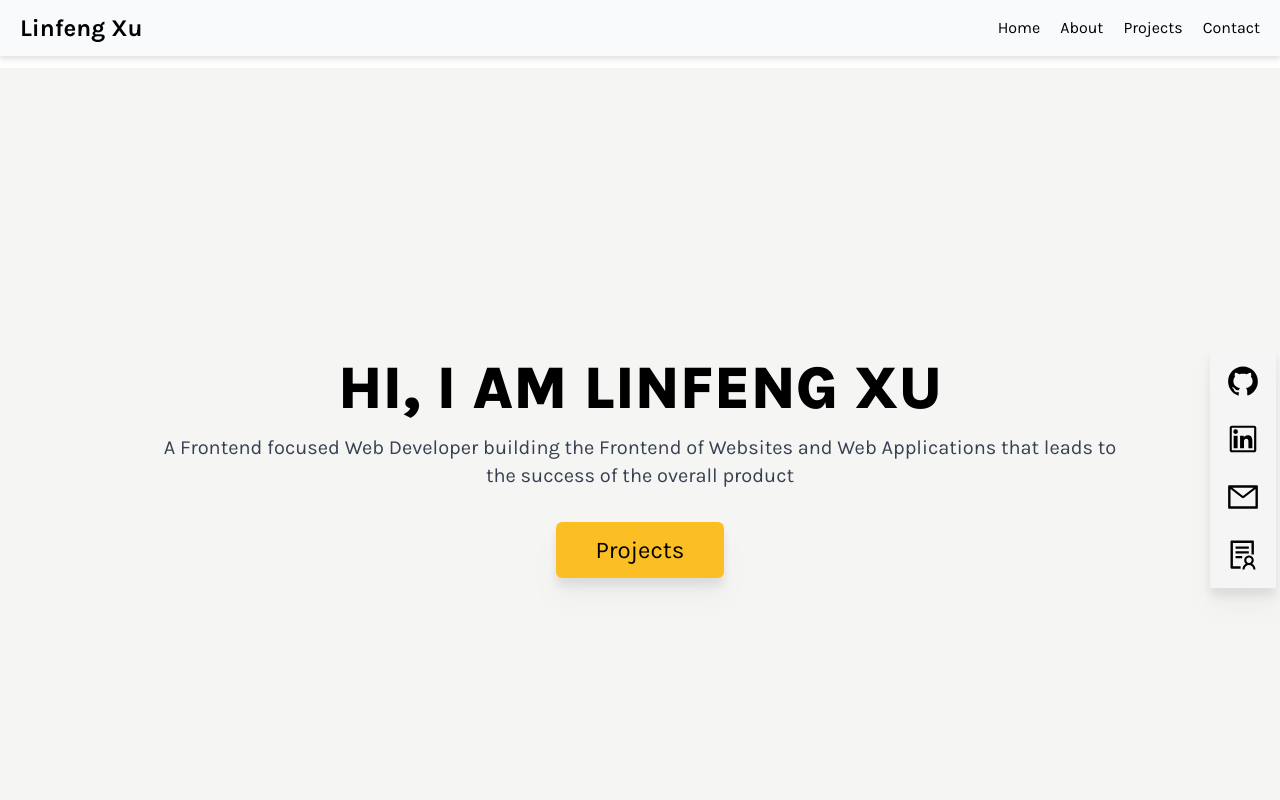
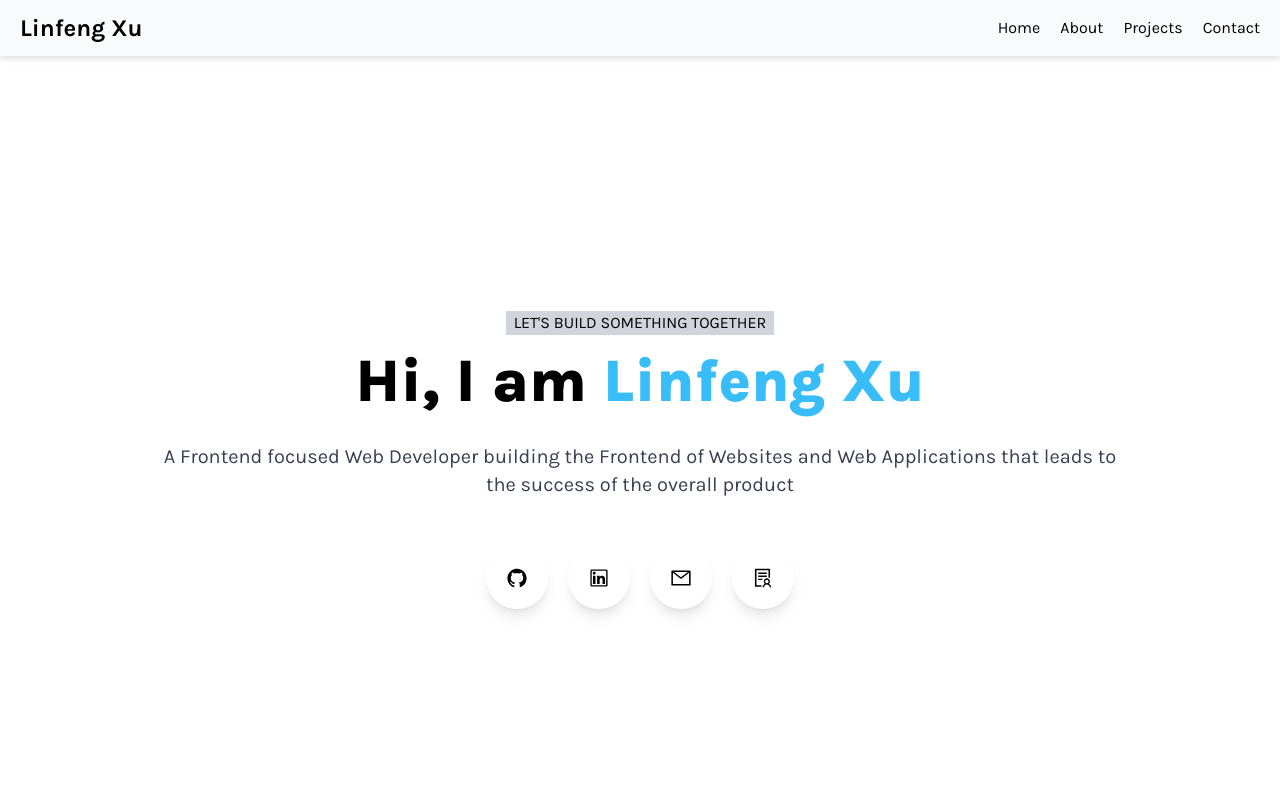
Before and after one commit to whiskey711/my-website-app, a Next.js app: page / in a window 1280 px wide. Shown: the top 800 px of the page. Built offline with nearby package versions, Linux system fonts and the light colour scheme; a web font is replaced by a local one.

Commit message:
home section rework done

```diff
--- a/components/HomeSec.js
+++ b/components/HomeSec.js
@@ -3,54 +3,48 @@ import Router from "next/router";
 
 export default function HomeSec() {
 
-  function gotoProjects() {
-    Router.push("#projects");
-  }
-
   return (
-    <div className="bg-stone-100 min-h-screen flex justify-center items-center">
-      <div className="relative mx-40 text-center">
-        <h1 className="text-6xl font-black uppercase">Hi, I am Linfeng Xu</h1>
-        <p className="text-xl text-gray-700 mt-4 mb-8">A Frontend focused Web Developer building the Frontend of Websites and Web Applications that leads to the success of the overall product</p>
-        <button
-          className="px-10 py-3 bg-amber-400 text-2xl rounded-md drop-shadow-xl hover:bg-amber-500 hover:scale-110 transition"
-          onClick={gotoProjects}>
-            Projects
-        </button>
+    <div className="min-h-screen flex flex-col justify-center items-center">
+      <div className="mx-40 flex flex-col justify-center items-center">
+        <p className="bg-gray-300 px-2 uppercase">Let's build something together</p>
+        <h1 className="text-6xl font-black my-4">
+          Hi, I am <span className="text-sky-400">Linfeng Xu</span>
+        </h1>
+        <p className="text-xl text-gray-700 mt-4 mb-8 text-center">A Frontend focused Web Developer building the Frontend of Websites and Web Applications that leads to the success of the overall product</p>
       </div>
-      <div className="drop-shadow-xl rounded-sm absolute right-1 bg-neutral-100 p-2 space-y-2">
-        <div className="rounded-sm p-2 hover:scale-110 hover:bg-yellow-200 transition">
+      <div className="p-4 space-x-5 flex">
+        <div className="rounded-full p-5 shadow-lg cursor-pointer hover:scale-110 hover:bg-blue-100 duration-300">
           <a
             href="https://github.com/whiskey711"
             target="_blank"
             rel="noopener noreferrer"
             title="Github">
-            <AiOutlineGithub size={34} />
+            <AiOutlineGithub size={22} />
           </a>
         </div>
-        <div className="rounded-sm p-2 hover:scale-110 hover:bg-yellow-200 transition">
+        <div className="rounded-full p-5 shadow-lg cursor-pointer hover:scale-110 hover:bg-blue-100 duration-300">
           <a
             href="https://www.linkedin.com/in/linfeng-xu-98b51a126/"
             target="_blank"
             rel="noopener noreferrer"
             title="LinkedIn">
-            <AiOutlineLinkedin size={34} />
+            <AiOutlineLinkedin size={22} />
           </a>
         </div>
-        <div className="rounded-sm p-2 hover:scale-110 hover:bg-yellow-200 transition">
+        <div className="rounded-full p-5 shadow-lg cursor-pointer hover:scale-110 hover:bg-blue-100 duration-300">
           <a
             href="mailto:james2012.shun@gmail.com"
             title="Email">
-            <AiOutlineMail size={34} />
+            <AiOutlineMail size={22} />
           </a>
         </div>
-        <div className="rounded-sm p-2 hover:scale-110 hover:bg-yellow-200 transition">
+        <div className="rounded-full p-5 shadow-lg cursor-pointer hover:scale-110 hover:bg-blue-100 duration-300">
           <a
             href="myResume.pdf"
             target="_blank"
             rel="noopener noreferrer"
             title="Resume">
-            <AiOutlineSolution size={34} />
+            <AiOutlineSolution size={22} />
           </a>
         </div>
       </div>
```
